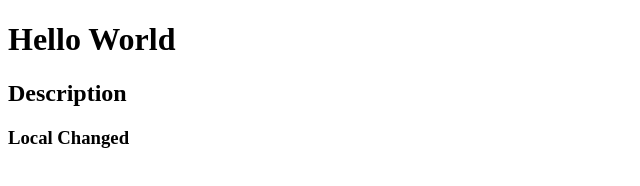
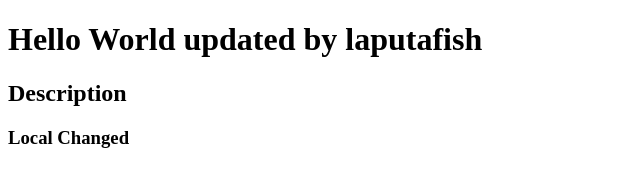
Before and after one commit to dd20150224/gittestnas, a plain HTML site: page index.html in a window 1280 px wide. Shown: the whole page, without its empty margins (0-640 px from the left). Drawn offline with Linux system fonts and the light colour scheme.

Commit message:
updated h1 by laputafish

```diff
--- a/index.html
+++ b/index.html
@@ -7,7 +7,7 @@
   <title>Document</title>
 </head>
 <body>
-  <h1>Hello World</h1>
+  <h1>Hello World updated by laputafish</h1>
   <h2>Description</h2>
   <h3>Local Changed</h3>
 </body>
```
